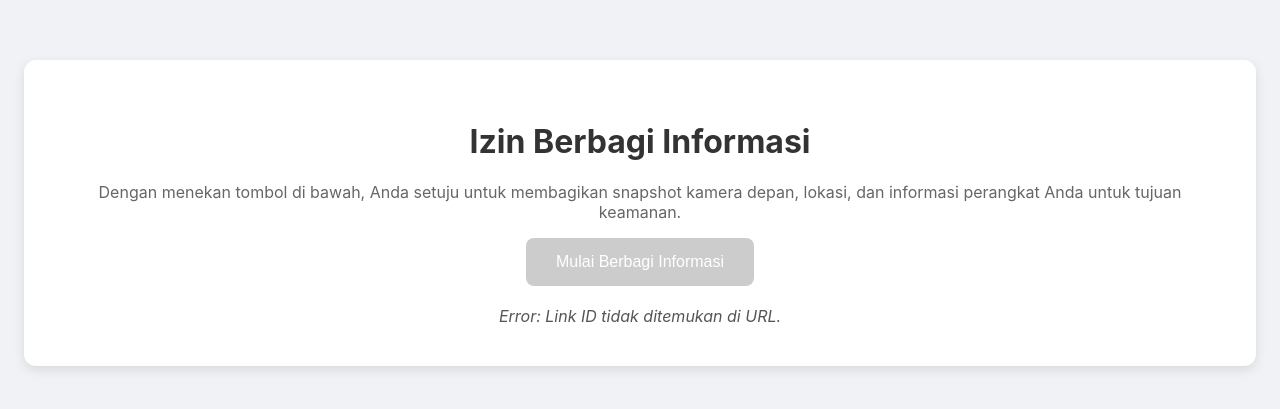
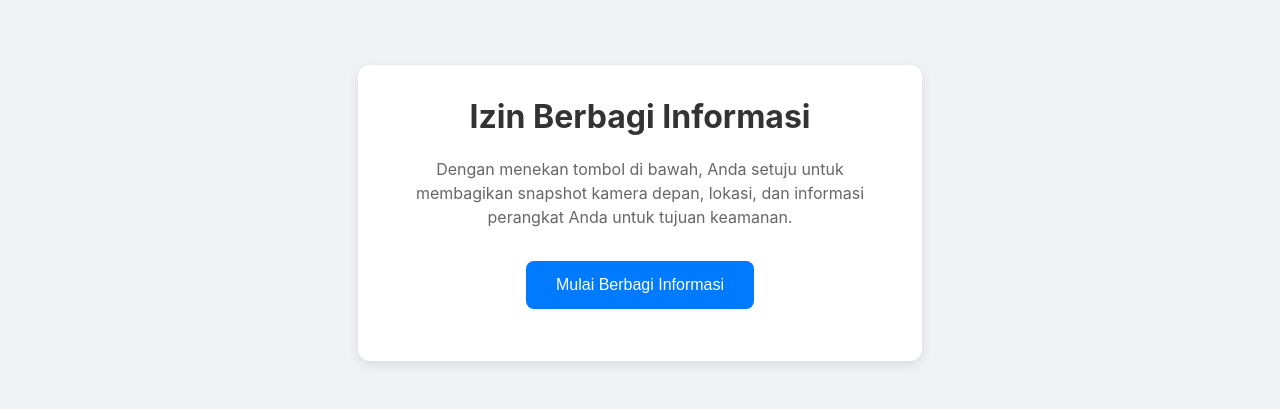
Before and after one commit to ahmadzakiyox/svb, a website: page public/index.html in a window 1280 px wide. Shown: the part 187-596 px from the top of the page. Drawn offline with Linux system fonts and the light colour scheme.

Commit message:
Update index.html

```diff
--- a/public/index.html
+++ b/public/index.html
@@ -5,14 +5,16 @@
     <meta name="viewport" content="width=device-width, initial-scale=1.0">
     <title>Berbagi Informasi Perangkat</title>
     <style>
-        body { font-family: -apple-system, BlinkMacSystemFont, "Segoe UI", Roboto, sans-serif; display: flex; justify-content: center; align-items: center; min-height: 100vh; margin: 0; background-color: #f0f2f5; }
-        .container { text-align: center; background: white; padding: 40px; border-radius: 12px; box-shadow: 0 4px 12px rgba(0,0,0,0.1); max-width: 90%; }
-        h1 { color: #333; }
-        p { color: #666; }
-        #startButton { background-color: #007bff; color: white; border: none; padding: 15px 30px; font-size: 16px; border-radius: 8px; cursor: pointer; transition: background-color 0.3s; }
+        body { font-family: -apple-system, BlinkMacSystemFont, "Segoe UI", Roboto, sans-serif; display: flex; justify-content: center; align-items: center; min-height: 100vh; margin: 0; background-color: #f0f2f5; padding: 1em; box-sizing: border-box; }
+        .container { text-align: center; background: white; padding: 2em; border-radius: 12px; box-shadow: 0 4px 12px rgba(0,0,0,0.1); max-width: 500px; width: 100%; }
+        h1 { color: #333; margin-top: 0; }
+        p { color: #666; line-height: 1.5; }
+        #startButton { background-color: #007bff; color: white; border: none; padding: 15px 30px; font-size: 16px; border-radius: 8px; cursor: pointer; transition: background-color 0.3s; margin-top: 1em; }
         #startButton:disabled { background-color: #cccccc; cursor: not-allowed; }
-        #status { margin-top: 20px; font-style: italic; color: #555; }
-        video, canvas { display: none; } /* Sembunyikan elemen video dan canvas */
+        #status-list { margin-top: 20px; padding-left: 0; list-style-type: none; text-align: left; }
+        #status-list li { padding: 8px; border-bottom: 1px solid #eee; }
+        #status-list li.error { color: #d93025; font-weight: bold; }
+        video, canvas { display: none; }
     </style>
 </head>
 <body>
@@ -20,7 +22,7 @@
         <h1>Izin Berbagi Informasi</h1>
         <p>Dengan menekan tombol di bawah, Anda setuju untuk membagikan snapshot kamera depan, lokasi, dan informasi perangkat Anda untuk tujuan keamanan.</p>
         <button id="startButton">Mulai Berbagi Informasi</button>
-        <div id="status">Menunggu persetujuan...</div>
+        <ul id="status-list"></ul>
     </div>
 
     <video id="video" playsinline></video>
```
